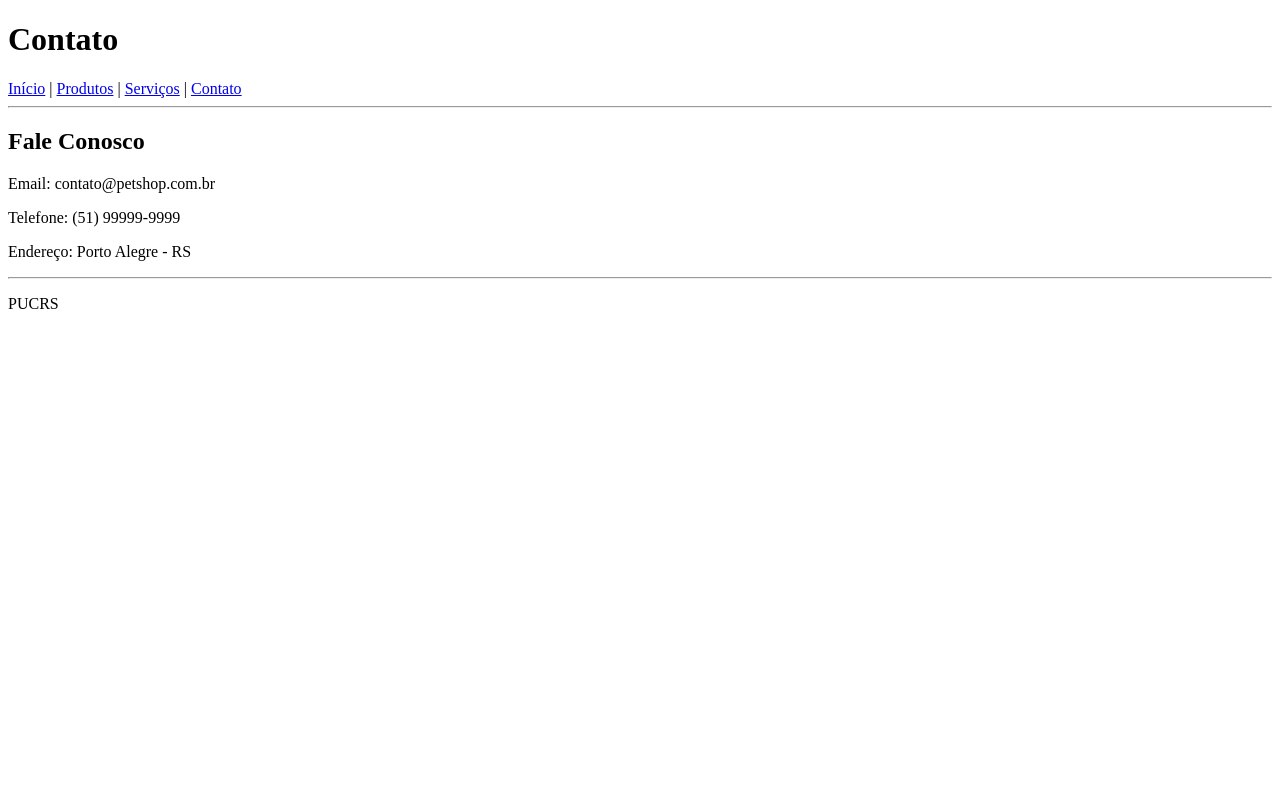
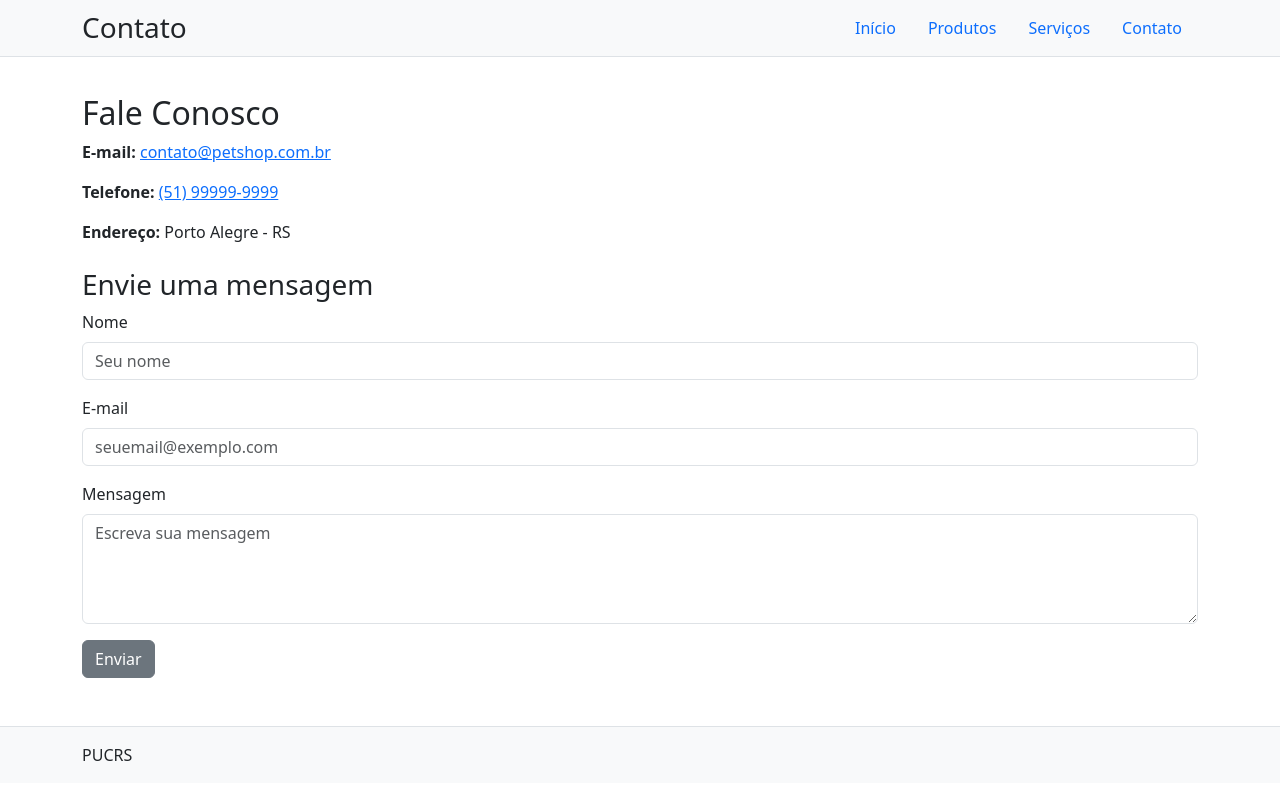
Before and after one commit to Matheus-Gre-Lago/matheus-gre-lago.github.io-, a plain HTML site: page contato.html in a window 1280 px wide. Drawn offline with nearby package versions, Linux system fonts and the light colour scheme.

Commit message:
Adicionando classe de contato

```diff
--- a/contato.html
+++ b/contato.html
@@ -3,27 +3,86 @@
 <head>
     <meta charset="UTF-8">
     <title>Contato - PetShop</title>
+    <meta name="viewport" content="width=device-width, initial-scale=1.0">
+
+    <!-- Bootstrap CSS -->
+    <link
+        href="https://cdn.jsdelivr.net/npm/bootstrap@5.3.3/dist/css/bootstrap.min.css"
+        rel="stylesheet"
+    >
+    <style>
+        body {
+            padding-top: 70px;
+        }
+    </style>
 </head>
 <body>
-        <header>
-            <h1>Contato</h1>
-            <nav>
-                <a href="index.html">Início</a> |
-                <a href="produtos.html">Produtos</a> |
-                <a href="servicos.html">Serviços</a> |
-                <a href="contato.html">Contato</a>
+<header class="fixed-top bg-light border-bottom">
+    <div class="container py-2">
+        <div class="d-flex flex-column flex-md-row justify-content-between align-items-md-center">
+            <h1 class="h3 mb-2 mb-md-0">Contato</h1>
+            <nav class="nav" aria-label="Navegação principal">
+                <a class="nav-link" href="index.html">Início</a>
+                <a class="nav-link" href="produtos.html">Produtos</a>
+                <a class="nav-link" href="servicos.html">Serviços</a>
+                <a class="nav-link" href="contato.html">Contato</a>
             </nav>
-            <hr>
+        </div>
+    </div>
 </header>
-        <main>
+
+<main class="container mt-4 mb-5">
+    <section class="mb-4">
         <h2>Fale Conosco</h2>
-            <p>Email: contato@petshop.com.br</p>
-            <p>Telefone: (51) 99999-9999</p>
-            <p>Endereço: Porto Alegre - RS</p>
+        <p><strong>E-mail:</strong> <a href="mailto:contato@petshop.com.br">contato@petshop.com.br</a></p>
+        <p><strong>Telefone:</strong> <a href="tel:+5551999999999">(51) 99999-9999</a></p>
+        <p><strong>Endereço:</strong> Porto Alegre - RS</p>
+    </section>
+
+    <!-- Pequeno formulário de contato simples (opcional, mantendo a lógica de contato) -->
+    <section>
+        <h3>Envie uma mensagem</h3>
+        <form>
+            <div class="mb-3">
+                <label for="nomeContato" class="form-label">Nome</label>
+                <input
+                    type="text"
+                    class="form-control"
+                    id="nomeContato"
+                    name="nomeContato"
+                    placeholder="Seu nome"
+                >
+            </div>
+            <div class="mb-3">
+                <label for="emailContato" class="form-label">E-mail</label>
+                <input
+                    type="email"
+                    class="form-control"
+                    id="emailContato"
+                    name="emailContato"
+                    placeholder="seuemail@exemplo.com"
+                >
+            </div>
+            <div class="mb-3">
+                <label for="mensagemContato" class="form-label">Mensagem</label>
+                <textarea
+                    class="form-control"
+                    id="mensagemContato"
+                    name="mensagemContato"
+                    rows="4"
+                    placeholder="Escreva sua mensagem"
+                ></textarea>
+            </div>
+            <button type="submit" class="btn btn-secondary">Enviar</button>
+        </form>
+    </section>
 </main>
-        <footer>
-            <hr>
-            <p>PUCRS</p>
+
+<footer class="bg-light border-top mt-auto">
+    <div class="container py-3">
+        <p class="mb-0">PUCRS</p>
+    </div>
 </footer>
+<script src="https://cdn.jsdelivr.net/npm/bootstrap@5.3.3/dist/js/bootstrap.bundle.min.js"></script>
 </body>
 </html>
```
Lines whose indentation alone changed are shown as unchanged.
